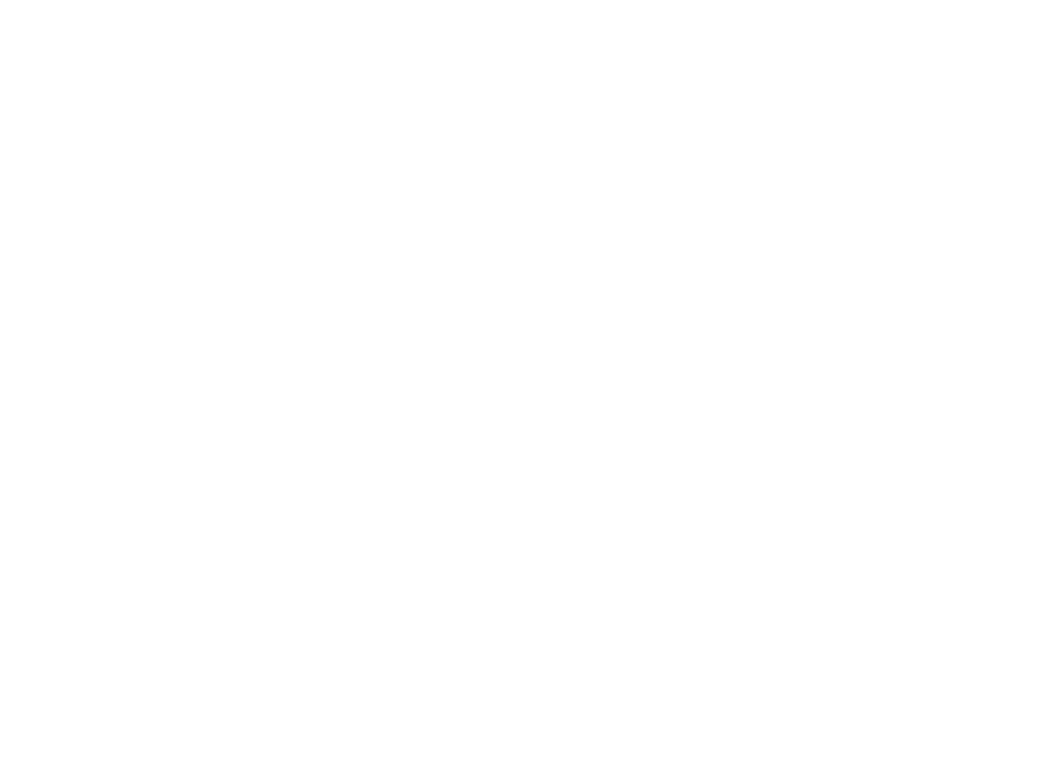
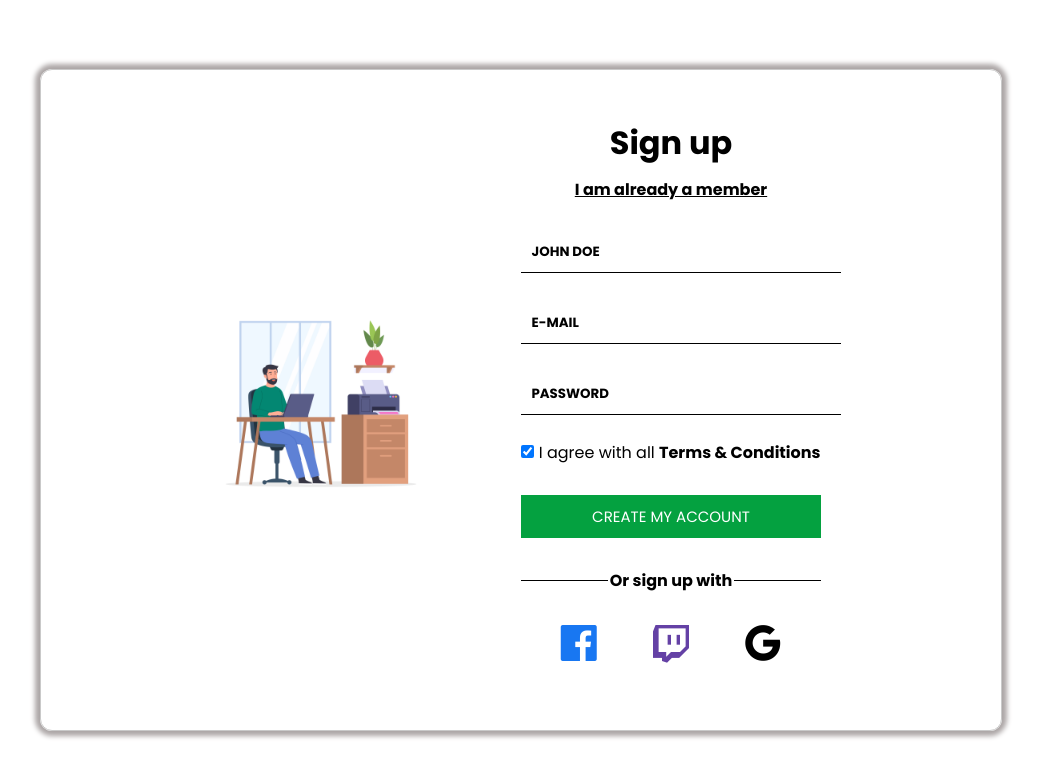
Before and after one commit to Martialmeans/Sign-up-form, a plain HTML site: page index.html in a window 1280 px wide. Shown: the whole page, without its empty margins (119-1160 px from the left). Drawn offline with nearby package versions, Linux system fonts and the light colour scheme.

Commit message:
working progress

```diff
--- a/index.html
+++ b/index.html
@@ -3,9 +3,33 @@
 <head>
     <meta charset="UTF-8">
     <meta name="viewport" content="width=device-width, initial-scale=1.0">
+    <link rel="stylesheet" href="style.css">
+    <!-- Boxicons CSS -->
+    <link href='https://unpkg.com/boxicons@2.1.4/css/boxicons.min.css' rel='stylesheet'>
     <title>Sign up</title>
 </head>
 <body>
+    <div class="container">
+        <img src="img-0.jpg" alt="Man-with-laptop">
+        <form>
+            <h1>Sign up</h1>
+            <p><a href="">I am already a member</a></p>
+            <input type="text" placeholder="JOHN DOE" name="name" id="name" required>
+            <input type="email" placeholder="E-MAIL" name="email" id="email" required>
+            <input type="password" placeholder="PASSWORD" name="password" id="password" required>
+            <label for="check">
+                <input type="checkbox" name="check" id="check" checked>
+                I agree with all <a href="">Terms & Conditions</a>
+            </label>
+            <button>CREATE MY ACCOUNT</button>
+            <fieldset>
+                <legend>Or sign up with</legend>
+                <i class='bx bxl-facebook-square bx-tada-hover bx-lg' id="fb"></i>
+                <i class='bx bxl-twitch bx-tada-hover bx-lg' id="twitch"></i>
+                <i class='bx bxl-google bx-tada-hover bx-lg' id="google"></i>
+            </fieldset>
 
+        </form>
+    </div>
 </body>
 </html>
--- a/style.css
+++ b/style.css
@@ -1,4 +1,102 @@
+@import url('https://fonts.googleapis.com/css2?family=Poppins:ital,wght@0,100;0,200;0,300;0,400;0,500;0,600;0,700;0,800;0,900;1,100;1,200;1,300;1,400;1,500;1,600;1,700;1,800;1,900&display=swap');
+
+* {
+    margin: 0;
+    font-family: "Poppins", sans-serif;
+}
+
 body {
-    background-image: url("img.jpg");
-    background-size: cover;
+    box-sizing: border-box;
+    display: flex;
+    justify-content: center;
+    align-items: center;
+    height: 100vh;
+    padding: 0 2.5rem;
 }
+
+.container {
+    display: flex;
+    align-items: center;
+    justify-content: center;
+    text-align: center;
+    width: 800px;
+    height: 500px;
+    border: 1px solid #c9c9c9;
+    border-radius: 12px;
+    box-shadow: 0 0 5px 5px #aca6a6;
+    padding: 5em;
+}
+
+p {
+    margin: 10px 0;
+    text-decoration: underline;
+}
+
+img {
+    height: 40%;
+    object-fit: cover;
+    margin-right: 100px;
+}
+
+input {
+    margin-top: 30px;
+    border: none;
+    outline: none;
+    border-bottom: 1px solid #000;
+}
+
+input, button {
+    display: block;
+    width: 100%;
+    padding: 10px;
+}
+
+input[type="checkbox"] {
+    display: unset;
+    width: unset;
+}
+
+button {
+    cursor: pointer;
+    color: #fff;
+    background-color: #04a140;
+    border: none;
+    font-size: 15px;
+    margin: 30px 0;
+}
+
+fieldset {
+    border: none;
+    border-top: 1px solid #000;
+    text-align: center;
+}
+
+legend {
+    margin: 20px 0;
+    font-weight: bold;
+}
+
+i {
+    cursor: pointer;
+    margin: 0 20px;
+}
+
+a {
+    color: #000;
+    text-decoration: none;
+    font-weight: bold;
+}
+
+#fb {
+    color: #1877F2;
+}
+
+#twitch {
+    color: #6441a5;
+}
+
+::placeholder {
+    color: #000;
+    font: 1em;
+    font-weight: bold;
+}
```
Also changed, not shown: img-0.jpg (added), 1 other file.
